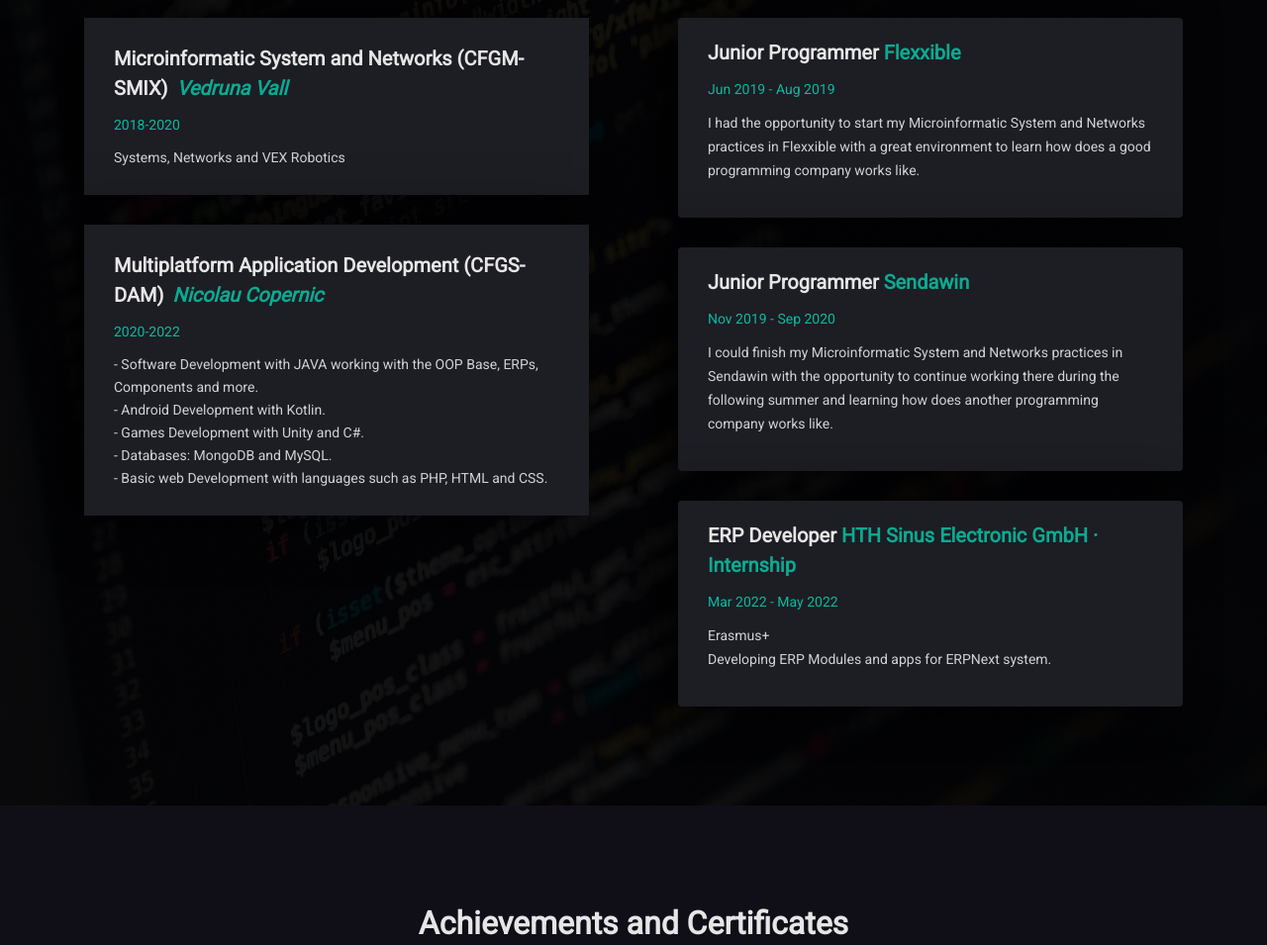
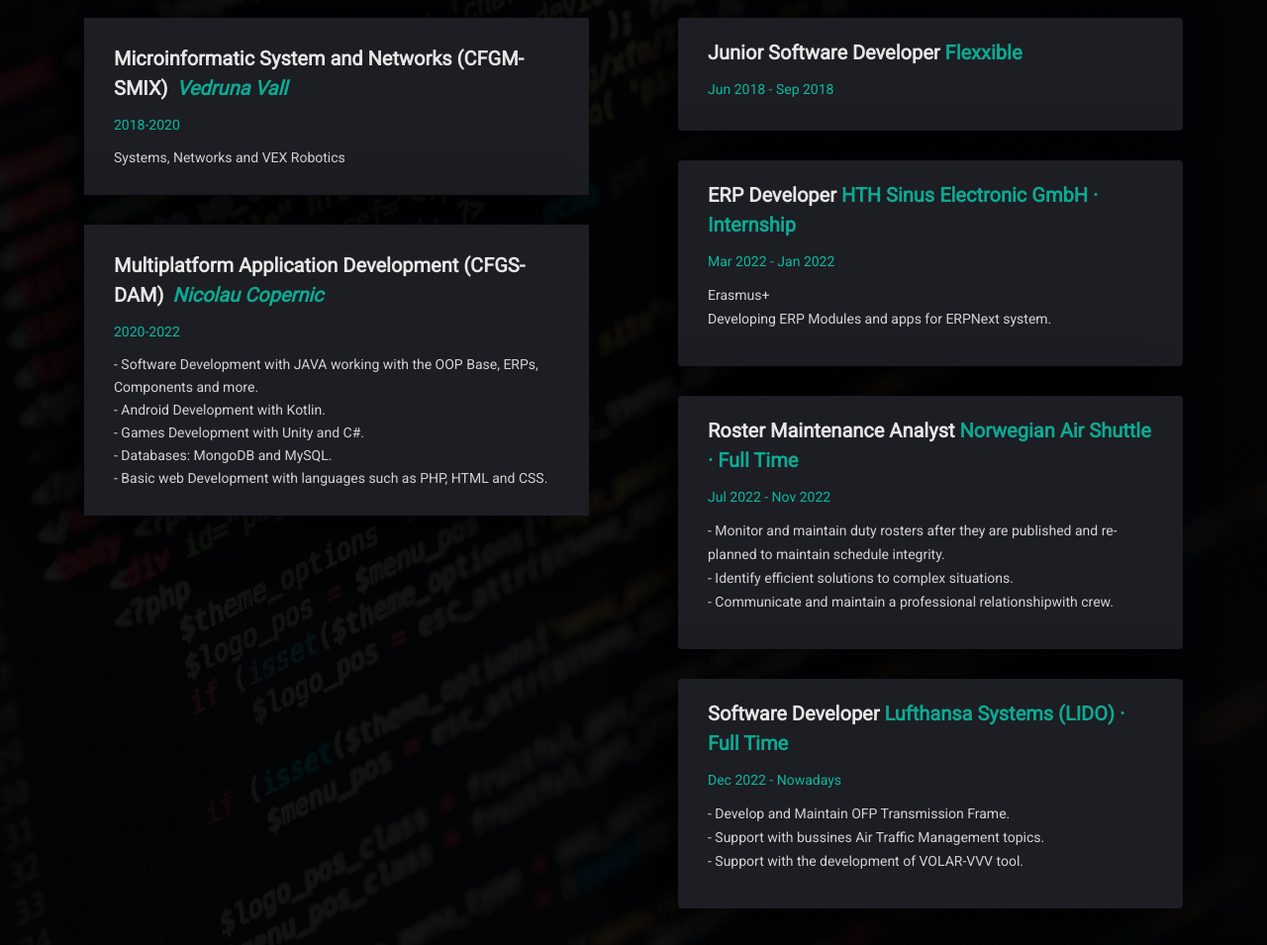
Before and after one commit to rpuig2001/rpuig2001.github.io, a plain HTML site: page index.html in a window 1280 px wide. Shown: the part 1515-2470 px from the top of the page at 99% size. Drawn offline with Linux system fonts and the light colour scheme; some packages are replaced by stand-ins of ours.

Commit message:
Update index.html

```diff
--- a/index.html
+++ b/index.html
@@ -148,13 +148,15 @@
 					<li><span>C#</span></li>
                                     	<li><span>C++</span></li>
                                     	<li><span>PHP & HTML</span></li>
+					<li><span>JS</span></li>
                                     	<li><span>SQL</span></li>
                                     	<li><span>MongoDB</span></li>
 					<li><span>.NET</span></li>
 					<li><span>SpringBoot</span></li>
+					<li><span>NestJs</span></li>
                                 </ul>
                             </div>
-                            <a href="assets/cv_Puig_Font_Roger.pdf" target="_blank" class="btn btn-fill wow fadeInUp" data-wow-duration="0.8s" data-wow-delay="0.4s">Downlaod CV (Last updated 2022) <i class="fa fa-download"></i></a>
+                            <a href="assets/CV_RogerPuig_2024.pdf" target="_blank" class="btn btn-fill wow fadeInUp" data-wow-duration="0.8s" data-wow-delay="0.4s">Downlaod CV (Last updated 2024) <i class="fa fa-download"></i></a>
                         </div>
                     </div>
                 </div>
@@ -199,21 +201,26 @@
                                 <div class="mh-experience-deatils">
                                     <!-- Flexxible-->
                                     <div class="mh-work-item dark-bg wow fadeInUp" data-wow-duration="0.8s" data-wow-delay="0.4s">
-                                        <h4>Junior Programmer <a href="https://www.flexxible.com/">Flexxible</a></h4>
-                                        <div class="mh-eduyear">Jun 2019 - Aug 2019</div>
-                                        <p>I had the opportunity to start my Microinformatic System and Networks practices in Flexxible with a great environment to learn how does a good programming company works like.</p>
-                                    </div>
-                                    <!-- SendaWin-->
-                                    <div class="mh-work-item dark-bg wow fadeInUp" data-wow-duration="0.8s" data-wow-delay="0.6s">
-                                        <h4>Junior Programmer <a href="https://www.sendawin.com/">Sendawin</a></h4>
-                                        <div class="mh-eduyear">Nov 2019 - Sep 2020</div>
-                                        <p>I could finish my Microinformatic System and Networks practices in Sendawin with the opportunity to continue working there during the following summer and learning how does another programming company works like.</p>
+                                        <h4>Junior Software Developer <a href="https://www.flexxible.com/">Flexxible</a></h4>
+                                        <div class="mh-eduyear">Jun 2018 - Sep 2018</div>
                                     </div>
 									<!-- HTH Sinus Electronic GmbH-->
                                     <div class="mh-work-item dark-bg wow fadeInUp" data-wow-duration="0.8s" data-wow-delay="0.6s">
-                                        <h4>ERP Developer <a href="https://www.sendawin.com/">HTH Sinus Electronic GmbH · Internship</a></h4>
-                                        <div class="mh-eduyear">Mar 2022 - May 2022</div>
+                                        <h4>ERP Developer <a href="https://www.hth-sinus.de/">HTH Sinus Electronic GmbH · Internship</a></h4>
+                                        <div class="mh-eduyear">Mar 2022 - Jan 2022</div>
                                         <p>Erasmus+ </br> Developing ERP Modules and apps for ERPNext system.</p>
+                                    </div>
+										<!-- Norwegian-->
+                                    <div class="mh-work-item dark-bg wow fadeInUp" data-wow-duration="0.8s" data-wow-delay="0.6s">
+                                        <h4>Roster Maintenance Analyst <a href="https://www.norwegian.com/">Norwegian Air Shuttle · Full Time</a></h4>
+                                        <div class="mh-eduyear">Jul 2022 - Nov 2022</div>
+                                        <p>- Monitor and maintain duty rosters after they are published and re-planned to maintain schedule integrity.</br>- Identify efficient solutions to complex situations.</br>- Communicate and maintain a professional relationshipwith crew.</p>
+                                    </div>
+										<!-- Lufthansa Systems -->
+                                    <div class="mh-work-item dark-bg wow fadeInUp" data-wow-duration="0.8s" data-wow-delay="0.6s">
+                                        <h4>Software Developer <a href="https://www.lhsystems.com/">Lufthansa Systems (LIDO) · Full Time</a></h4>
+                                        <div class="mh-eduyear">Dec 2022 - Nowadays</div>
+                                        <p>- Develop and Maintain OFP Transmission Frame.</br>- Support with bussines Air Traffic Management topics.</br>- Support with the development of VOLAR-VVV tool.</p>
                                     </div>
                                 </div>
                                 </div>
```
Lines whose indentation alone changed are shown as unchanged.
